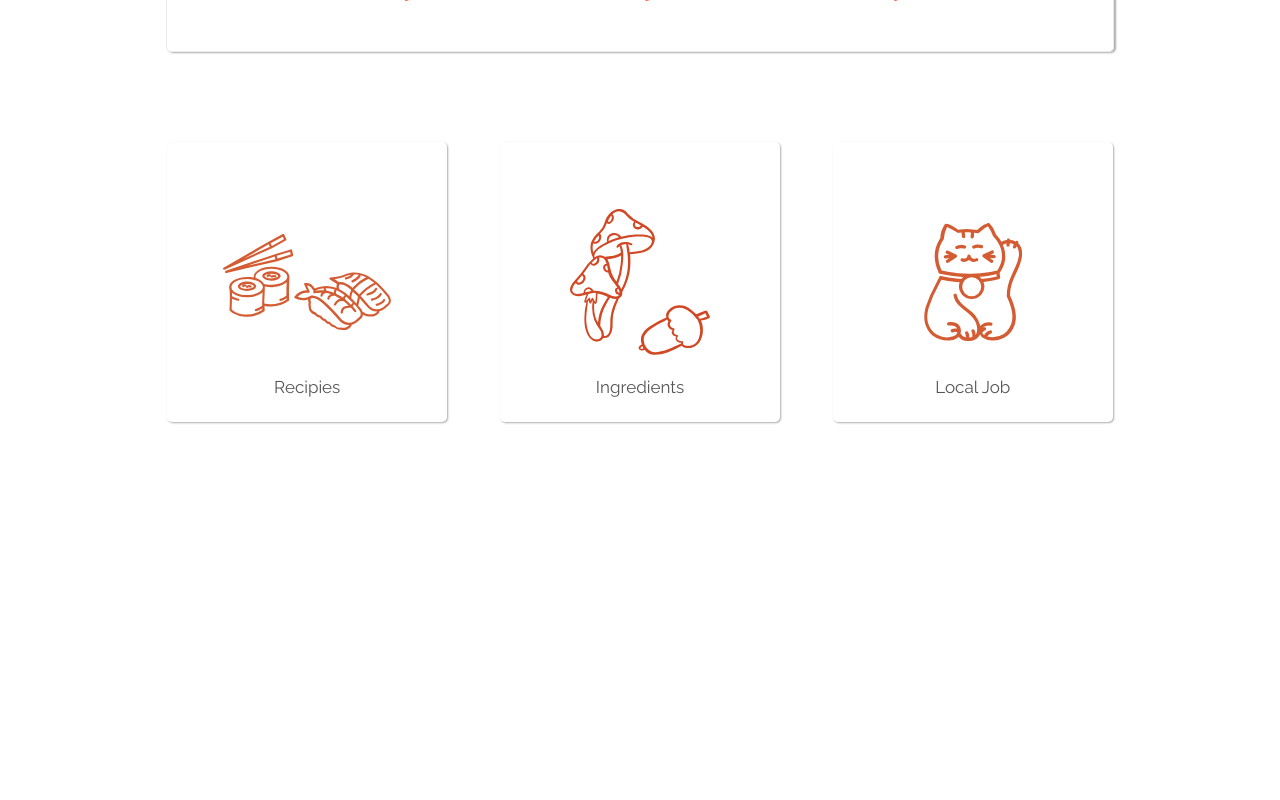
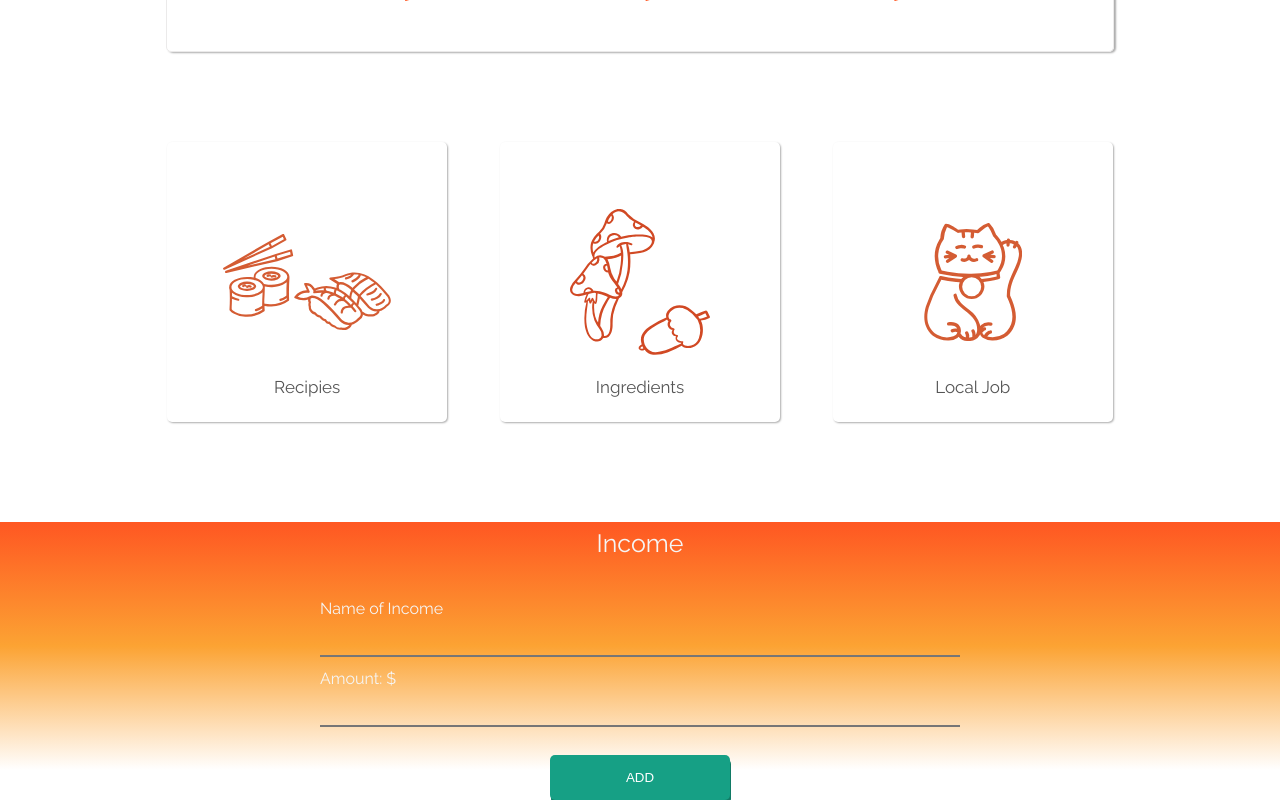
Before and after one commit to Noi-Git/personal_fin, a React (Create React App) app in the folder client/: page / in a window 1280 px wide. Shown: the part 594-1394 px from the top of the page. Before the commit the page ends 1116 px from the top, so only its background shows below. Built offline with nearby package versions, Linux system fonts and the light colour scheme; a web font is replaced by a local one.

Commit message:
add onSubmit and onSearch to income form

```diff
--- a/client/src/App.js
+++ b/client/src/App.js
@@ -4,7 +4,7 @@ import './App.css';
 // import Login from './components/layout/login';
 import Navbar from './components/layout/Navbar';
 import Totals from './components/main_page/Totals';
-// import CardSummary from './components/main_page/CardSummary';
+import AddMain from './components/add_page/AddMain';
 
 function App() {
   return (
@@ -16,6 +16,7 @@ function App() {
       />
 
       <Totals />
+      <AddMain />
     </div>
   );
 }
--- /dev/null
+++ b/client/src/components/add_page/AddForm.js
@@ -0,0 +1,62 @@
+import React, { Component, Fragment } from 'react';
+
+class AddForm extends Component {
+  /*
+  onSubmit = e => {
+    e.preventDefault();
+    console.log(this.state.text);
+	};*/
+
+  // get result from server API
+  onSubmit = e => {
+    e.preventDefault();
+    this.props.searchIncome(this.state.text);
+    this.setState({ text: '' }); //clear search form after sumit
+  };
+
+  onChange = e => {
+    // this.setState({ text: e.target.value });
+    this.setState({ [e.target.name]: e.target.value }); //use with multiple target
+  };
+
+  render() {
+    return (
+      <Fragment>
+        <div className="details__body">
+          <div className="input">
+            <p className="input__title">Income</p>
+
+            <form onSubmit={this.onSubmit} className="input__detail">
+              <div className="input__detail--name">
+                <label>Name of Income</label>
+                <input
+                  className="input-style"
+                  type="text"
+                  name="text"
+                  value={this.text}
+                  onChange={this.onChange}
+                />
+              </div>
+
+              <div className="input__detail--amount">
+                <label>Amount: $</label>
+                <input
+                  className="input-style"
+                  type="text"
+                  name="text"
+                  value={this.text}
+                  onChange={this.onChange}
+                />
+              </div>
+              <div className="input--button">
+                <input type="submit" value="Add" />
+              </div>
+            </form>
+          </div>
+        </div>
+      </Fragment>
+    );
+  }
+}
+
+export default AddForm;
--- a/client/src/components/add_page/AddMain.js
+++ b/client/src/components/add_page/AddMain.js
@@ -1,7 +1,34 @@
-import React from 'react';
+import React, { Component, Fragment } from 'react';
+import AddForm from './AddForm';
 
-const AddMain = () => {
-  return <div></div>;
-};
+class AddMain extends Component {
+  /* connect to database goes here -- watch lesson 18 */
+  /*state = {
+    users: [],
+    loading: false
+  };
+
+  async componentDidMount() {
+    this.setState({loading: true});
+
+    const res = await axios.get('http://localhost:5000/total');
+
+    this.setState({ users: res.data, loading: false});
+
+  }*/
+
+  searchIncome = text => {
+    console.log(text);
+    /* move query to here when doing the search */
+  };
+
+  render() {
+    return (
+      <Fragment>
+        <AddForm searchIncome={this.searchIncome} />
+      </Fragment>
+    );
+  }
+}
 
 export default AddMain;
--- a/client/src/components/main_page/TotalDisplay.js
+++ b/client/src/components/main_page/TotalDisplay.js
@@ -14,6 +14,7 @@ const TotalDisplay = props => {
             aria-hidden="true"
             style={{ color: '#ff5722', padding: '0px 15px' }}
           ></i>
+
           <i
             className="fa fa-pencil icon_summary"
             aria-hidden="true"
```
